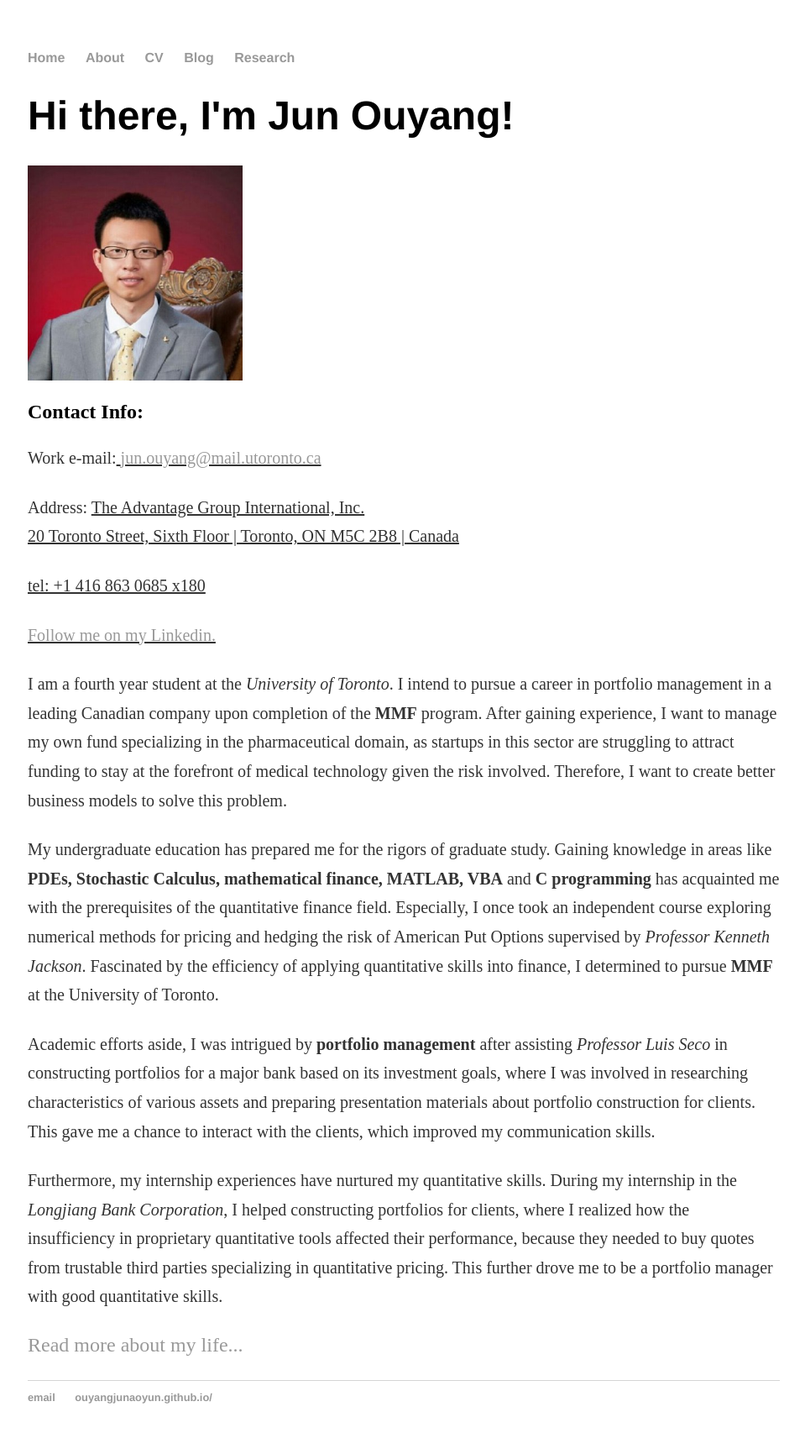
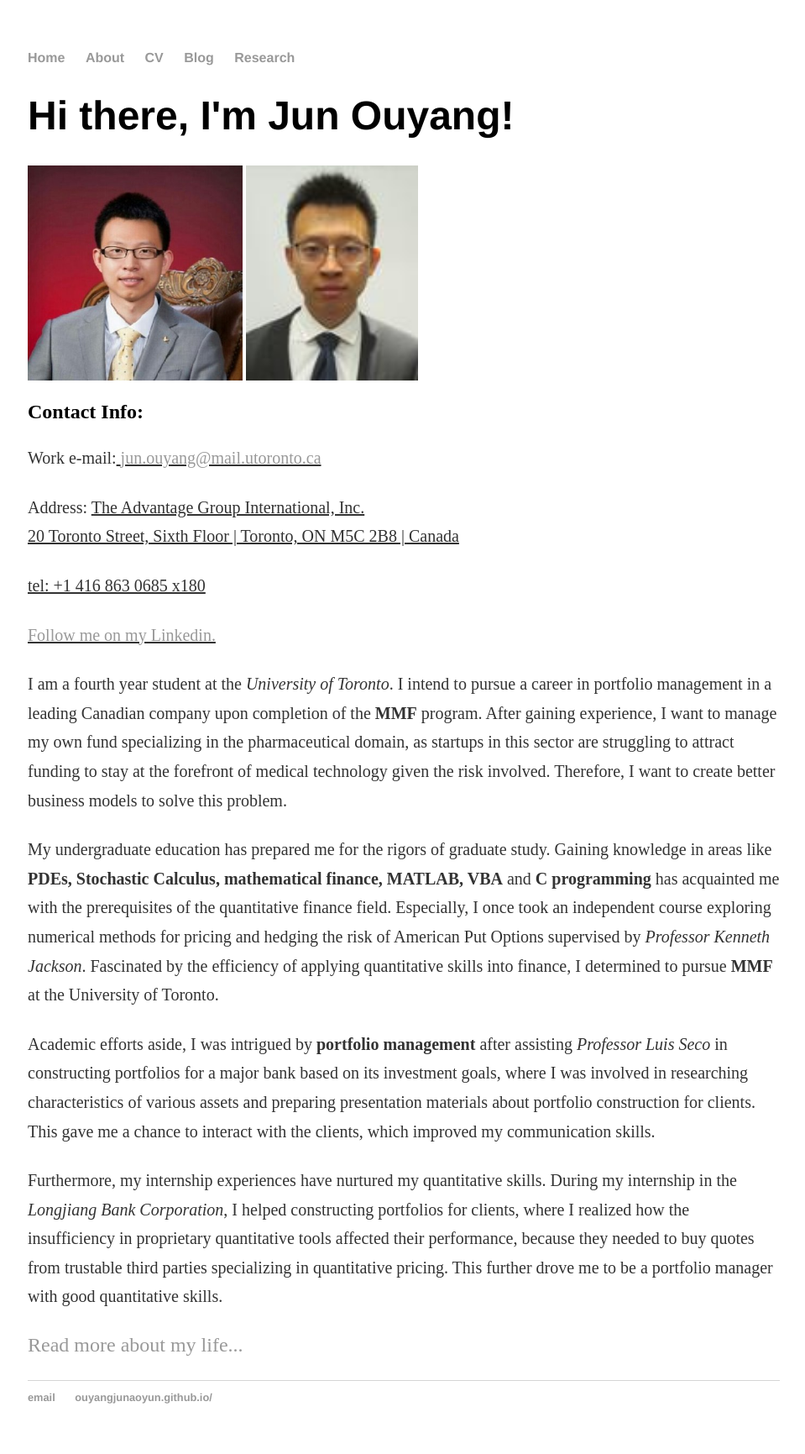
Before and after one commit to ouyangjunaoyun/mywebsite, a Jekyll site: the page built from index.html, in a window 1280 px wide. Shown: the whole page at 84% size, without its empty margins (159-1118 px from the left). Built offline with Jekyll 4.4.1, drawn with Linux system fonts in a browser that asks for light colours.

Commit message:
Update index.html

```diff
--- a/index.html
+++ b/index.html
@@ -10,6 +10,7 @@
 <picture>
 
 	<img SRC="https://ouyangjunaoyun.github.io/photo/profile.jpg" ALT="Profile Photo" WIDTH=256 HEIGHT=256 style="width:auto;">
+	<img SRC="https://ouyangjunaoyun.github.io/photo/84PLF.jpg" ALT="Profile Photo" WIDTH=256 HEIGHT=256 style="width:auto;">
 </picture>
 
 <div class="blurb">
```
